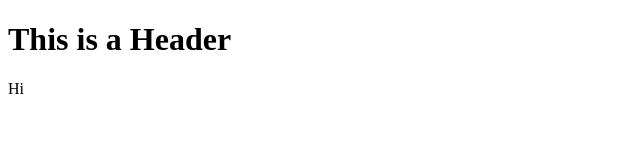
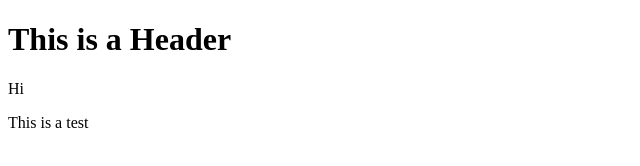
Before and after one commit to 3sc0b3d0/git-test, a plain HTML site: page index.html in a window 1280 px wide. Shown: the full height of the page, 0-640 px from the left. Drawn offline with Linux system fonts and the light colour scheme.

Commit message:
created index html skeleton

```diff
--- a/index.html
+++ b/index.html
@@ -3,6 +3,6 @@
     <body>
         <h1>This is a Header</h1>
         <p>Hi</p>
-
-    </body>
+        <p>This is a test</p>
+    </b,ody>
 </html>
```
